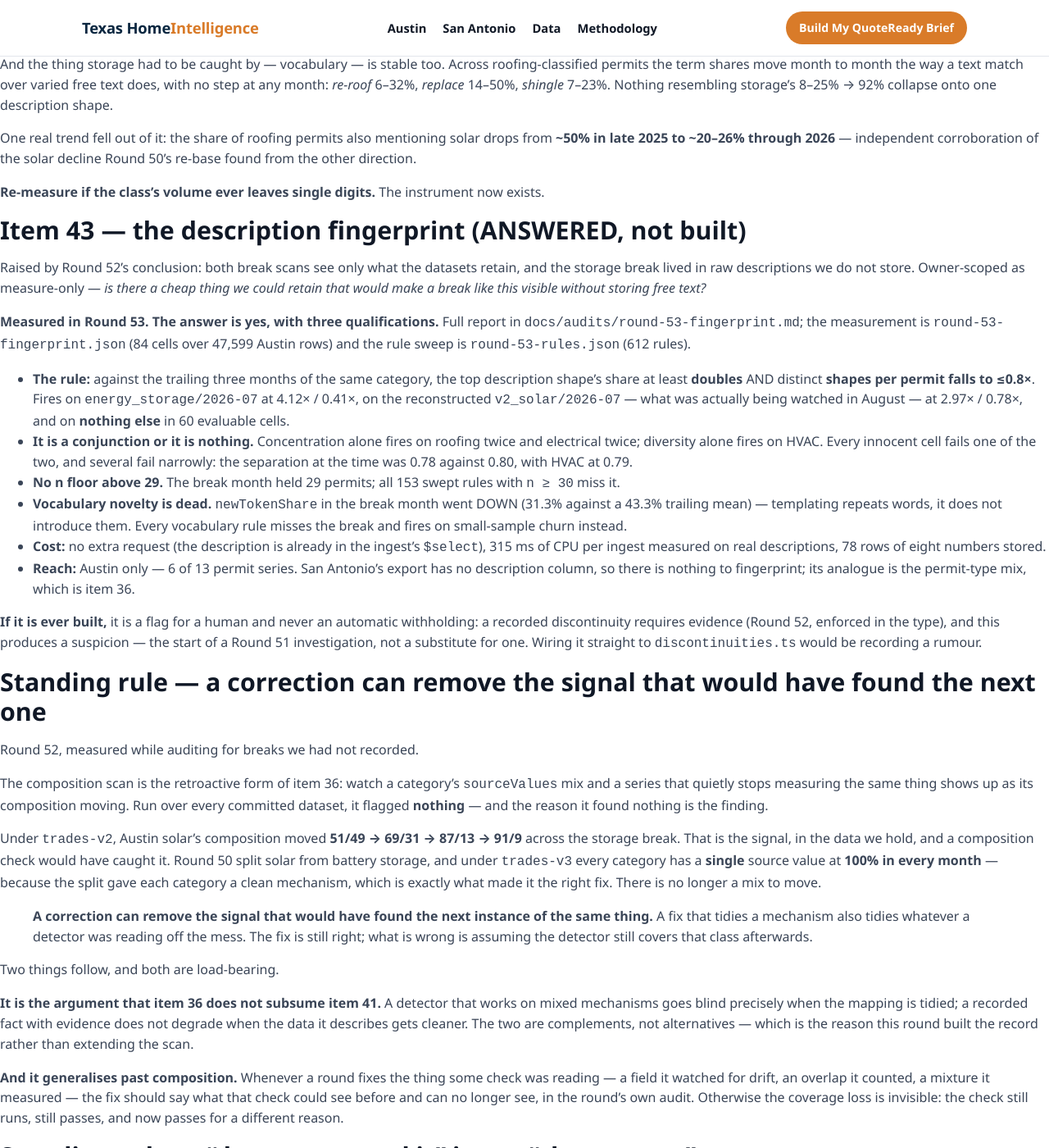
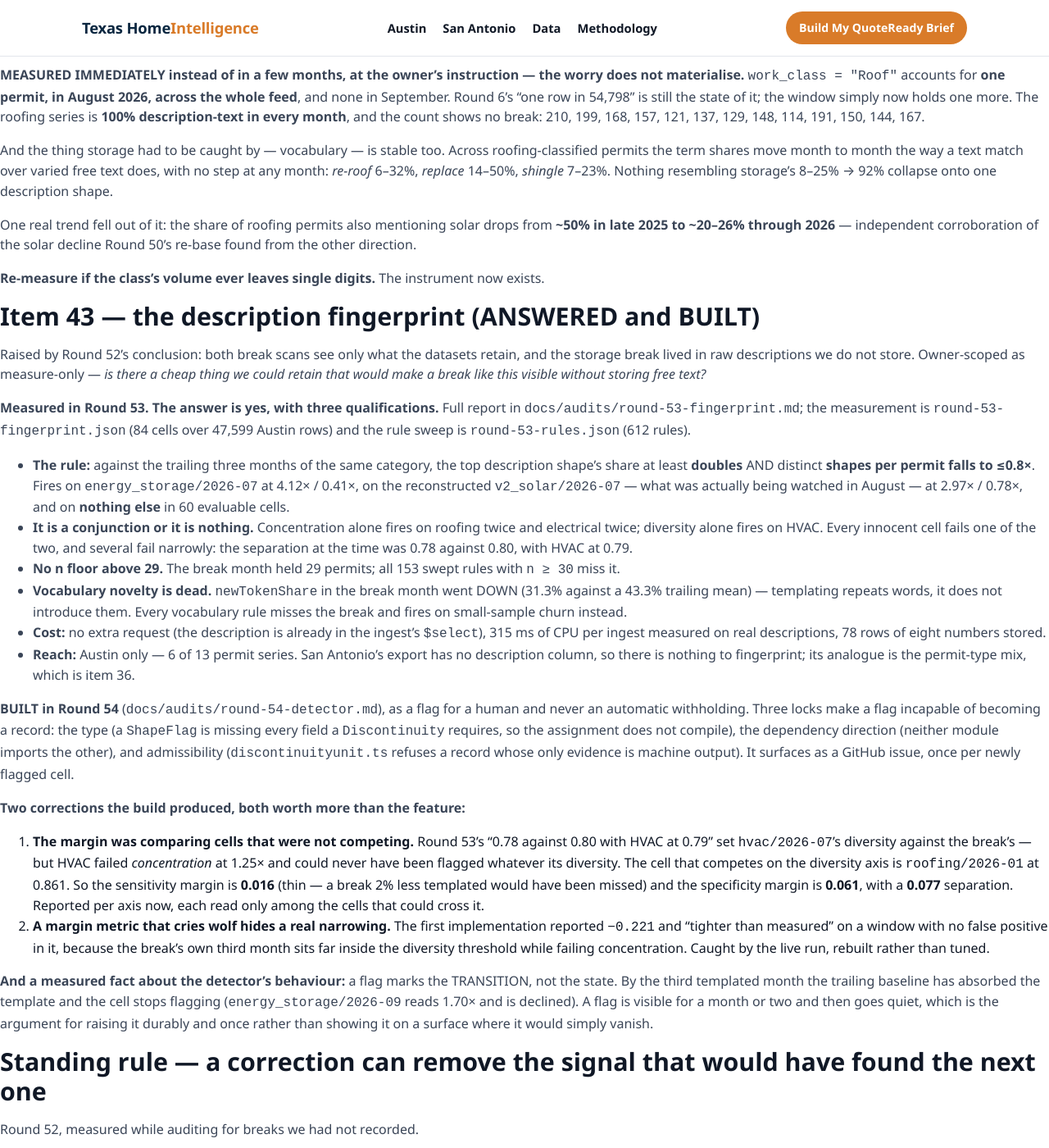
Before and after one commit to zmpersonal/texashomeintelligence, a Jekyll site: the page built from docs/v3/BACKLOG.md, in a window 1280 px wide and 1400 px high, scrolled down 5327 px. Shown: the whole window at 82% size. Built offline with Jekyll 4.4.1, drawn with Linux system fonts in a browser that asks for light colours; our own code applies the rules of GitHub Pages for plain Markdown files; some of the changed text lies outside the part shown.

Commit message:
Round 54: the surface's de-duplication out of YAML and under test, plus the round's audit
THE GLUE WAS UNTESTABLE WHERE IT WAS. Logic inside a workflow's `run:` block can only be run on a
runner, and the de-duplication is the part that decides whether an issue is a surface or a
nuisance: a flag raised once is a request to look, and a flag raised every run is furniture. So it
moved to `scripts/raise-shape-flag-issues.mjs` with a `--dry-run` that needs no network, and
shapeflagunit §7 exercises it — a marker already present in any issue ever raised is not raised
again, the one absent is, a tightened margin warns on the way past, and a missing or unreadable
report exits 0 rather than touching the ingest.

WHAT IS NOT COVERED, NAMED RATHER THAN LEFT TO BE FOUND: the `gh api` call itself. The live window
produces only explained flags, so there was nothing to raise and nothing to prove. One command,
behind continue-on-error, and the first unexplained flag will settle it.

THE TRIP WIRE READS ONE AXIS, DELIBERATELY. The concentration-axis margin is reported because it
is informative, but the cell nearest that boundary on live data is energy_storage/2026-09 at 1.70x
— the break's own third month, aging out as its baseline absorbs the template. Tripping on it
would repeat the category error the metric was just rebuilt to remove, so the comment says why it
is watched on diversity only.

docs/audits/round-54-detector.md is the round's record, including the live verification (84/84
cells carry a shape and a verdict, 0 mismatches, 2 flags both explained by the Round 52 record so
no issue is raised, 0 false positives, margin not tighter) and the two corrections the build
produced. Item 43 in the backlog updated from ANSWERED to BUILT.

shapeflagunit 57/57 · discontinuityunit 50/50 · check 0/0/0.

Co-Authored-By: Claude Opus 5 <noreply@anthropic.com>
Claude-Session: https://claude.ai/code/session_01AnGXzZbqiP668GECxYpmtS

```diff
--- a/docs/v3/BACKLOG.md
+++ b/docs/v3/BACKLOG.md
@@ -45,6 +45,7 @@ Probes (P1, P2) can run in any gap; they write an audit and change no served pag
 | 51 | **The storage finding, measured** — read, not written. See `docs/audits/round-51-storage-series.md`. It is a step at July, the vocabulary inverts across it, and the series is not comparable either side. Austin-only: San Antonio's permit file has no description column. | Round 50 |
 | 52 | **The feed's missing mapping version** (item 38). Owner-scoped as its own round, after the withdrawal lands: a feed with no mapping version is a stale feed indistinguishable from a fresh one, and that is what nearly published a v2 figure on 2026-10-15. | Round 50 |
 | 52b | **Recording that a SOURCE changed its behaviour** (item 41). Shipped and merged — `docs/audits/round-52-discontinuities.md`. The record, both readers, evidence required in the type, and the owner's policy: refuse a month-over-month claim across a break (A), compute a baseline on the near side and withhold it when that side is under six months (C). | Round 51 |
+| 54 | **The description-shape detector, built** (item 43). Owner-approved with two conditions: the threshold visible as the weak point, and a flag structurally incapable of becoming a discontinuity. Shipped — `docs/audits/round-54-detector.md`. Live path verified: 84/84 cells carry a shape and a verdict, 0 verdict mismatches, 2 flags (both already explained by the Round 52 record, so no issue raised), 0 false positives. **Not a gate** — asserted byte-for-byte against the publishing layer. | Round 53 |
 | 53 | **Would a description fingerprint have caught the break?** (item 43). Measure-only, shipped — `docs/audits/round-53-fingerprint.md`. **Answer: yes.** Top-shape share doubling AND shapes-per-permit falling to ≤0.8× fires on storage 2026-07 on today's categories, fires on it on the mapping that was live at the time, and fires on nothing else in 60 cells. The vocabulary half of the proposal is dead — novelty went DOWN in the break month. Build not started; the decision is the owner's. | Round 52 |
 
 ---
@@ -292,7 +293,7 @@ Round 50's re-base found from the other direction.
 
 **Re-measure if the class's volume ever leaves single digits.** The instrument now exists.
 
-## Item 43 — the description fingerprint (ANSWERED, not built)
+## Item 43 — the description fingerprint (ANSWERED and BUILT)
 
 Raised by Round 52's conclusion: both break scans see only what the datasets retain, and the
 storage break lived in raw descriptions we do not store. Owner-scoped as measure-only — *is there
@@ -321,10 +322,32 @@ over 47,599 Austin rows) and the rule sweep is `round-53-rules.json` (612 rules)
 - **Reach:** Austin only — 6 of 13 permit series. San Antonio's export has no description column,
   so there is nothing to fingerprint; its analogue is the permit-type mix, which is item 36.
 
-**If it is ever built,** it is a flag for a human and never an automatic withholding: a recorded
-discontinuity requires evidence (Round 52, enforced in the type), and this produces a suspicion —
-the start of a Round 51 investigation, not a substitute for one. Wiring it straight to
-`discontinuities.ts` would be recording a rumour.
+**BUILT in Round 54** (`docs/audits/round-54-detector.md`), as a flag for a human and never an
+automatic withholding. Three locks make a flag incapable of becoming a record: the type (a
+`ShapeFlag` is missing every field a `Discontinuity` requires, so the assignment does not compile),
+the dependency direction (neither module imports the other), and admissibility
+(`discontinuityunit.ts` refuses a record whose only evidence is machine output). It surfaces as a
+GitHub issue, once per newly flagged cell.
+
+**Two corrections the build produced, both worth more than the feature:**
+
+1. **The margin was comparing cells that were not competing.** Round 53's "0.78 against 0.80 with
+   HVAC at 0.79" set `hvac/2026-07`'s diversity against the break's — but HVAC failed
+   *concentration* at 1.25× and could never have been flagged whatever its diversity. The cell
+   that competes on the diversity axis is `roofing/2026-01` at 0.861. So the sensitivity margin is
+   **0.016** (thin — a break 2% less templated would have been missed) and the specificity margin
+   is **0.061**, with a **0.077** separation. Reported per axis now, each read only among the cells
+   that could cross it.
+2. **A margin metric that cries wolf hides a real narrowing.** The first implementation reported
+   `−0.221` and "tighter than measured" on a window with no false positive in it, because the
+   break's own third month sits far inside the diversity threshold while failing concentration.
+   Caught by the live run, rebuilt rather than tuned.
+
+**And a measured fact about the detector's behaviour:** a flag marks the TRANSITION, not the state.
+By the third templated month the trailing baseline has absorbed the template and the cell stops
+flagging (`energy_storage/2026-09` reads 1.70× and is declined). A flag is visible for a month or
+two and then goes quiet, which is the argument for raising it durably and once rather than showing
+it on a surface where it would simply vanish.
 
 ## Standing rule — a correction can remove the signal that would have found the next one
 
```
Also changed, not shown: docs/audits/round-54-detector.md (added, +248 -0 lines), site/scripts/raise-shape-flag-issues.mjs (added, +99 -0 lines), site/scripts/replays/shapeflagunit.ts (+62 -1 lines), site/src/lib/shapeFlags.ts (+10 -0 lines), .github/workflows/data-ingestion.yml.
